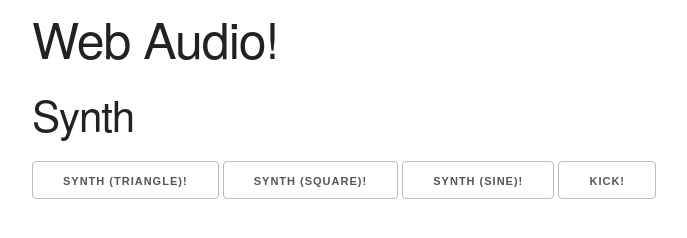
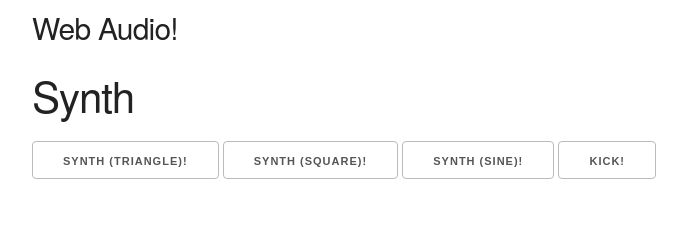
Before and after one commit to coatsnmore/coatsnmore-github-io-dev, a plain HTML site: page index.html in a window 1280 px wide. Shown: the whole page, without its empty margins (128-815 px from the left). Drawn offline with Linux system fonts and the light colour scheme; no server answers.

Commit message:
added extra stuffz

```diff
--- a/index.html
+++ b/index.html
@@ -1 +1 @@
-<!doctype html> <html ng-app=web-audio> <head> <meta charset=utf-8> <meta name=description> <meta name=viewport content="width=device-width, initial-scale=1"> <title>web audio</title> <link rel=apple-touch-icon href=apple-touch-icon.png>  <link rel=stylesheet href=styles/vendor.css> <link rel=stylesheet href=styles/main.css> </head> <body> <div class=container> <div> <h1>Web Audio!</h1> <div ui-view=content></div> </div> </div> <script src=scripts/vendor.js></script> <script src=app.js></script> </body> </html>
+<!doctype html> <html ng-app=web-audio> <head> <meta charset=utf-8> <meta name=description> <meta name=viewport content="width=device-width, initial-scale=1"> <title>web audio</title> <link rel=apple-touch-icon href=apple-touch-icon.png>  <link rel=stylesheet href=styles/vendor.css> <link rel=stylesheet href=styles/main.css> </head> <body> <div class=container> <div> <h4>Web Audio!</h4> <div ui-view=content></div> </div> </div> <script src=scripts/vendor.js></script> <script src=app.js></script> </body> </html>
```
